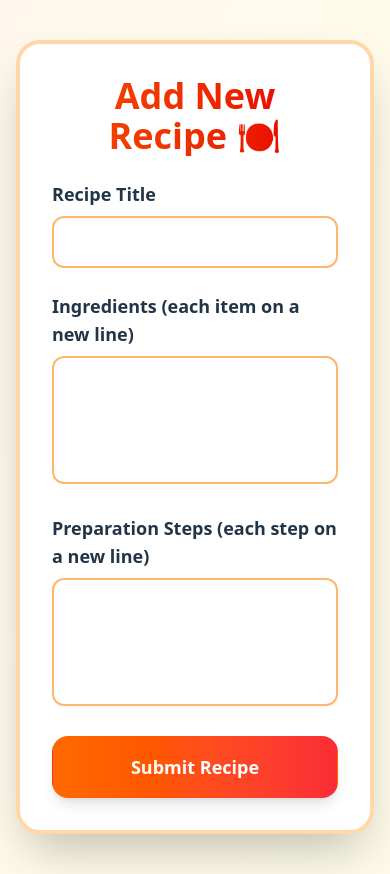
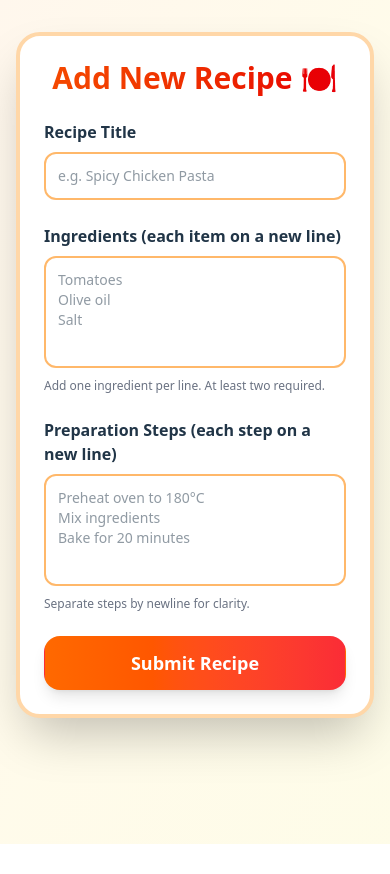
Before and after one commit to Bahaa87-ux/alx-fe-reactjs, a React app in the folder recipe-sharing-platform/: page /add in a window 390 px wide. After the commit the page ends 844 px from the top, so only its background shows below. Built offline with nearby package versions, Linux system fonts and the light colour scheme; the HTML template or start-up script is replaced by a standard one.

Commit message:
fix md layout

```diff
--- a/recipe-sharing-platform/src/components/AddRecipeForm.jsx
+++ b/recipe-sharing-platform/src/components/AddRecipeForm.jsx
@@ -14,7 +14,6 @@ export default function AddRecipeForm() {
         if (!ingredients.trim()) newErrors.ingredients = "Ingredients are required";
         if (!steps.trim()) newErrors.steps = "Steps are required";
 
-        // Ensure at least 2 ingredients
         const ingredientsCount = ingredients.split("\n").filter((i) => i.trim() !== "").length;
         if (ingredientsCount < 2)
             newErrors.ingredients = "You must add at least two ingredients";
@@ -30,68 +29,76 @@ export default function AddRecipeForm() {
 
         const formData = {
             title,
-            ingredients: ingredients.split("\n"),
-            steps: steps.split("\n"),
+            ingredients: ingredients.split("\n").filter((i) => i.trim() !== ""),
+            steps: steps.split("\n").filter((s) => s.trim() !== ""),
         };
 
         console.log("Recipe submitted:", formData);
         alert("Recipe submitted successfully!");
 
-        // Reset
+        // Reset form
         setTitle("");
         setIngredients("");
         setSteps("");
+        setErrors({});
     };
 
     return (
-        <div className="min-h-screen bg-gradient-to-br from-orange-50 via-amber-50 to-yellow-50 py-10 px-4">
-            <div className="max-w-3xl mx-auto bg-white rounded-3xl shadow-2xl p-8 border-4 border-orange-200">
-                <h1 className="text-4xl font-bold text-center mb-6 bg-gradient-to-r from-orange-600 to-red-600 bg-clip-text text-transparent">
+        <div className="min-h-screen bg-gradient-to-br from-orange-50 via-amber-50 to-yellow-50 py-8 px-4 md:py-12 md:px-6">
+            <div className="max-w-3xl mx-auto bg-white rounded-3xl shadow-2xl p-6 md:p-10 border-4 border-orange-200">
+                <h1 className="text-3xl md:text-4xl font-bold text-center mb-6 md:mb-8 bg-gradient-to-r from-orange-600 to-red-600 bg-clip-text text-transparent">
                     Add New Recipe 🍽️
                 </h1>
 
                 <form onSubmit={handleSubmit} className="space-y-6">
-
-                    {/* Recipe Title */}
+                    {/* Title */}
                     <div>
-                        <label className="block text-lg font-semibold mb-2">Recipe Title</label>
+                        <label className="block text-base md:text-lg font-semibold mb-2">Recipe Title</label>
                         <input
                             type="text"
-                            className="w-full border-2 border-orange-300 rounded-xl p-3 focus:ring-2 focus:ring-orange-500 outline-none"
+                            className="w-full border-2 border-orange-300 rounded-xl p-3 md:p-4 focus:ring-2 focus:ring-orange-500 outline-none text-sm md:text-base"
                             value={title}
                             onChange={(e) => setTitle(e.target.value)}
+                            placeholder="e.g. Spicy Chicken Pasta"
                         />
                         {errors.title && <p className="text-red-600 text-sm mt-1">{errors.title}</p>}
                     </div>
 
                     {/* Ingredients */}
                     <div>
-                        <label className="block text-lg font-semibold mb-2">Ingredients (each item on a new line)</label>
+                        <label className="block text-base md:text-lg font-semibold mb-2">
+                            Ingredients (each item on a new line)
+                        </label>
                         <textarea
-                            className="w-full border-2 border-orange-300 rounded-xl p-3 h-32 resize-none focus:ring-2 focus:ring-orange-500 outline-none"
+                            className="w-full border-2 border-orange-300 rounded-xl p-3 md:p-4 h-28 md:h-40 resize-none focus:ring-2 focus:ring-orange-500 outline-none text-sm md:text-base"
                             value={ingredients}
                             onChange={(e) => setIngredients(e.target.value)}
+                            placeholder={"Tomatoes\nOlive oil\nSalt"}
                         ></textarea>
                         {errors.ingredients && (
                             <p className="text-red-600 text-sm mt-1">{errors.ingredients}</p>
                         )}
+                        <p className="text-xs md:text-sm text-gray-500 mt-1">Add one ingredient per line. At least two required.</p>
                     </div>
 
-                    {/* Preparation Steps */}
+                    {/* Steps */}
                     <div>
-                        <label className="block text-lg font-semibold mb-2">Preparation Steps (each step on a new line)</label>
+                        <label className="block text-base md:text-lg font-semibold mb-2">
+                            Preparation Steps (each step on a new line)
+                        </label>
                         <textarea
-                            className="w-full border-2 border-orange-300 rounded-xl p-3 h-32 resize-none focus:ring-2 focus:ring-orange-500 outline-none"
+                            className="w-full border-2 border-orange-300 rounded-xl p-3 md:p-4 h-28 md:h-40 resize-none focus:ring-2 focus:ring-orange-500 outline-none text-sm md:text-base"
                             value={steps}
                             onChange={(e) => setSteps(e.target.value)}
+                            placeholder={"Preheat oven to 180°C\nMix ingredients\nBake for 20 minutes"}
                         ></textarea>
                         {errors.steps && <p className="text-red-600 text-sm mt-1">{errors.steps}</p>}
+                        <p className="text-xs md:text-sm text-gray-500 mt-1">Separate steps by newline for clarity.</p>
                     </div>
 
-                    {/* Submit Button */}
                     <button
                         type="submit"
-                        className="w-full py-4 bg-gradient-to-r from-orange-500 to-red-500 text-white rounded-2xl font-bold text-lg shadow-lg hover:shadow-2xl hover:scale-105 transition-all duration-300"
+                        className="w-full py-3 md:py-4 bg-gradient-to-r from-orange-500 to-red-500 text-white rounded-2xl font-bold text-lg md:text-xl shadow-lg hover:shadow-2xl hover:scale-105 transition-all duration-300"
                     >
                         Submit Recipe
                     </button>
```
